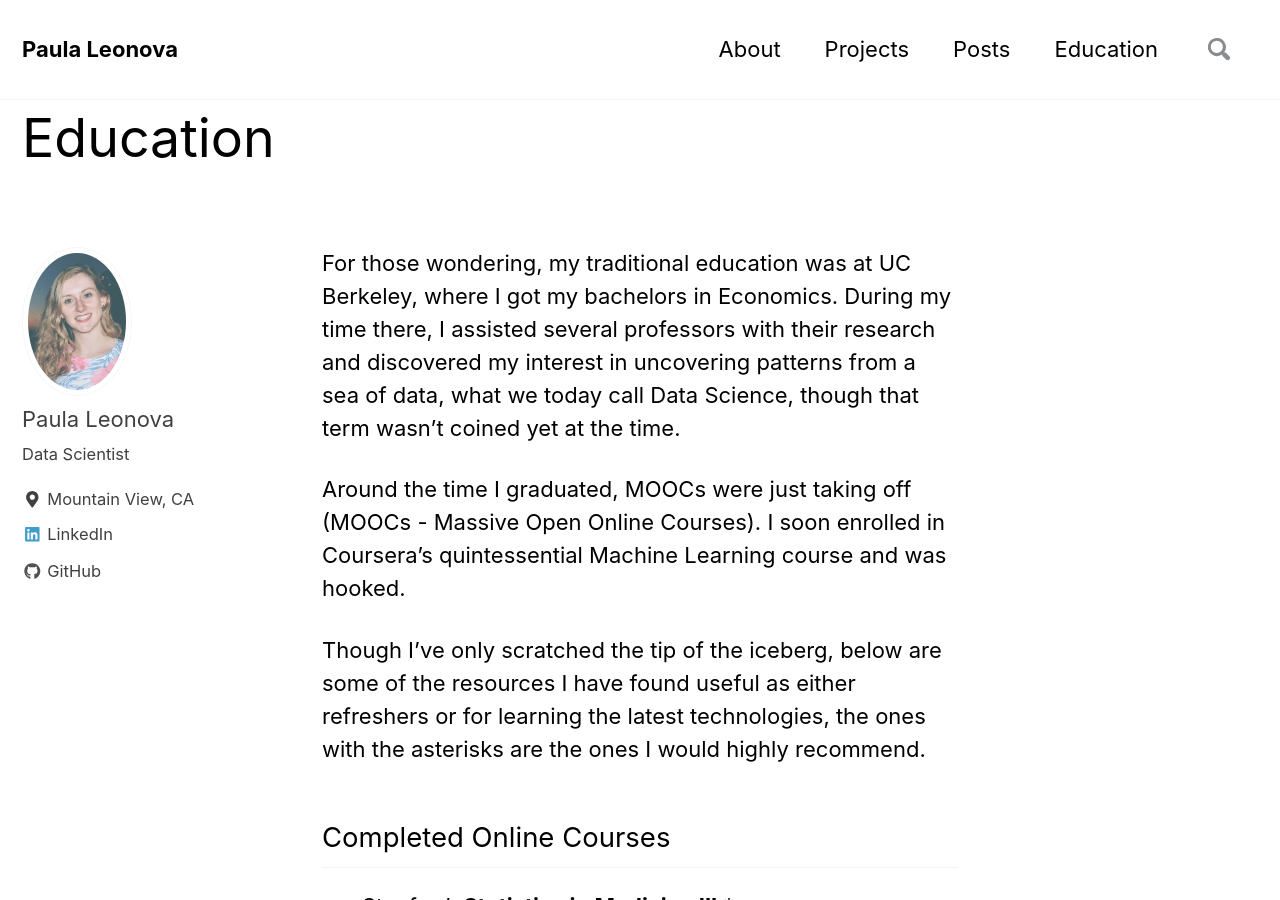
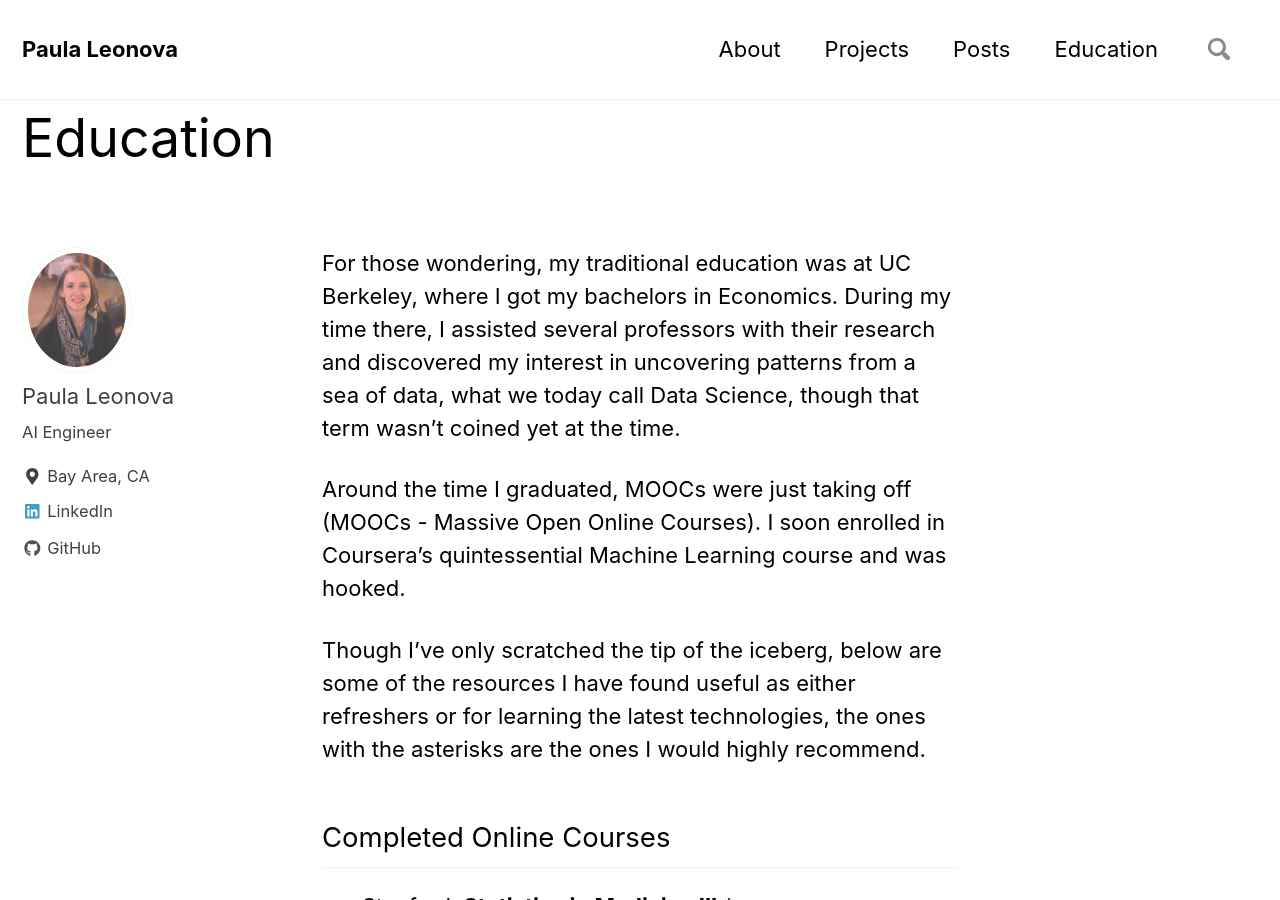
Before and after one commit to pleonova/pleonova.github.io, a Jekyll site: the page built from _pages/education.md, in a window 1280 px wide and 900 px high. Built offline with Jekyll 4.4.1, drawn with Linux system fonts in a browser that asks for light colours; nearby versions of some CDN libraries.

Commit message:
Update profile

```diff
--- a/_config.yml
+++ b/_config.yml
@@ -101,9 +101,9 @@ analytics:
 # Site Author
 author:
   name             : "Paula Leonova"
-  avatar           : "/images/bio-photo.jpg"
-  bio              : "Data Scientist"
-  location         : "Mountain View, CA"
+  avatar           : "/images/bio-photo-2.jpg"
+  bio              : "AI Engineer"
+  location         : "Bay Area, CA"
   email            :
   uri              :
   home             : # null (default), "absolute or relative url to link to author home"
```
Also changed, not shown: images/bio-photo-2.jpg (added).
